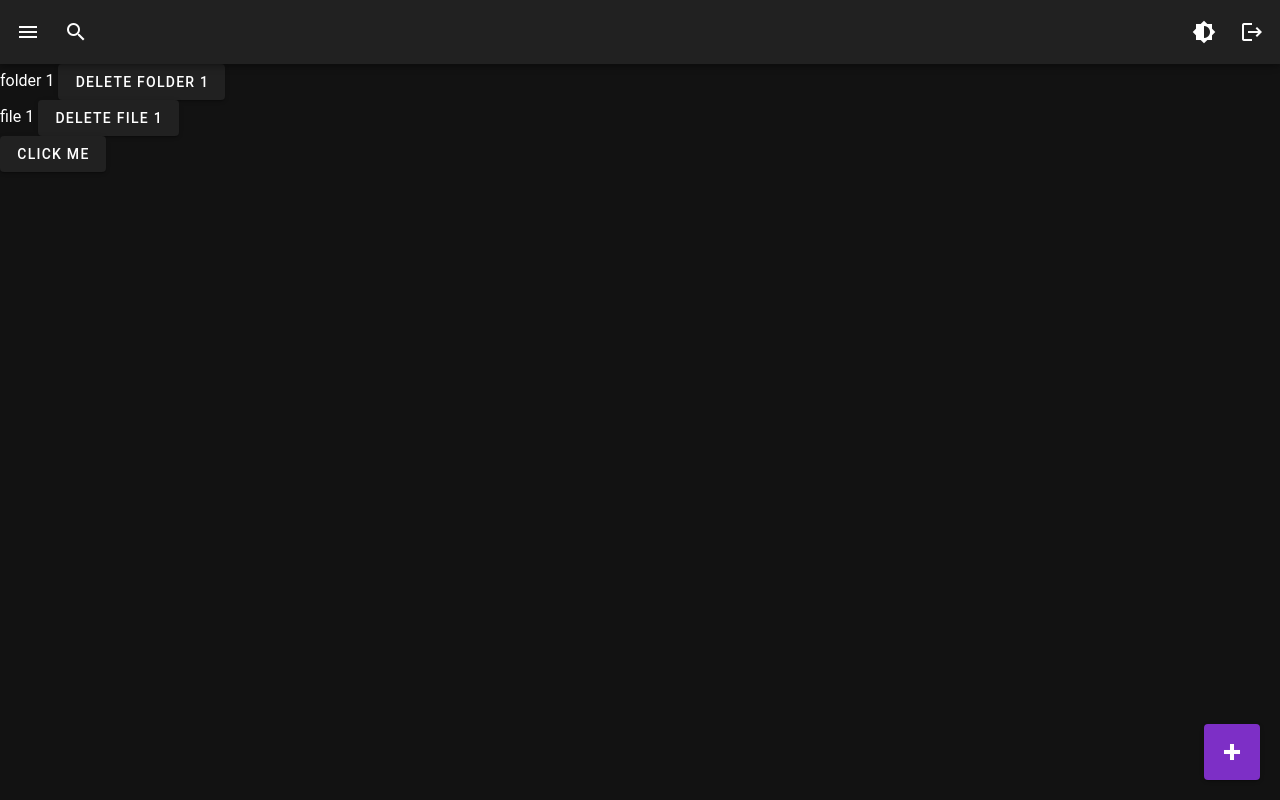
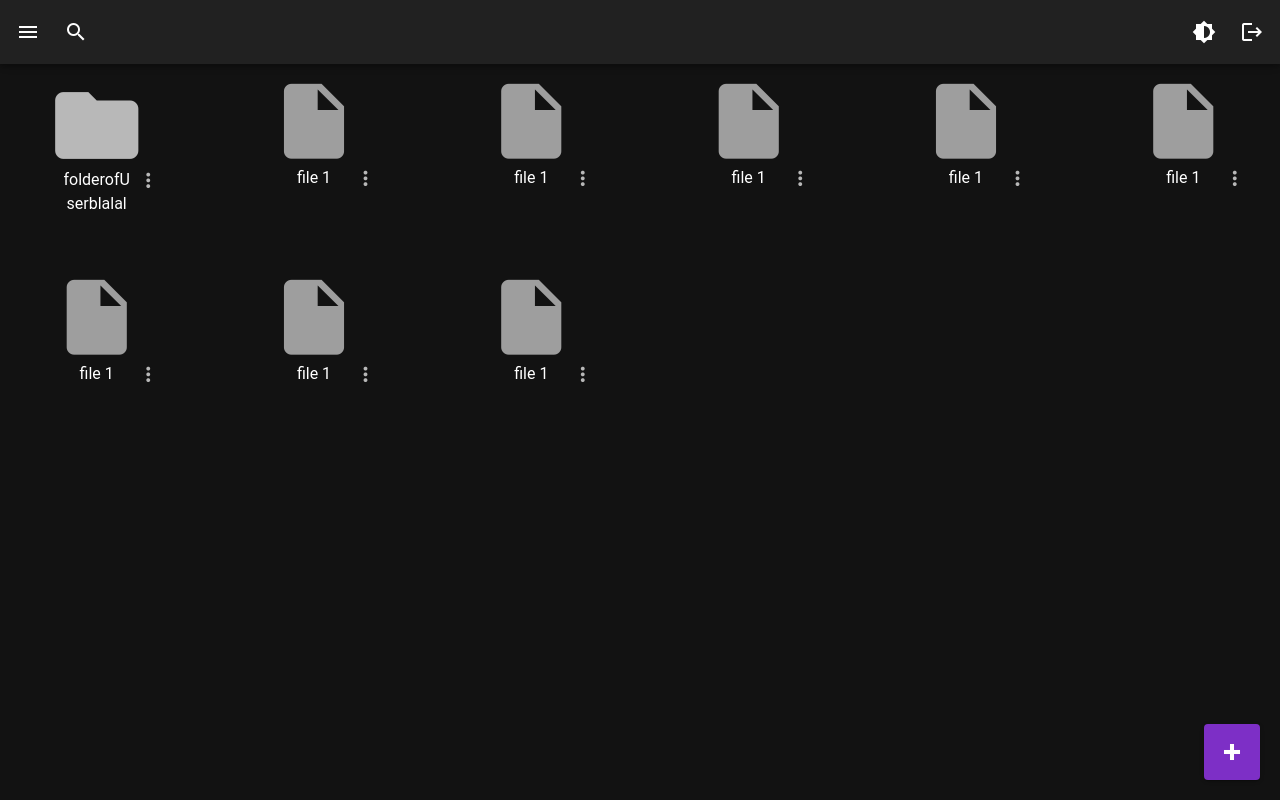
Before and after one commit to LouisRadek/nuxt3-cloud, a Nuxt app: page /cloud in a window 1280 px wide. Built offline with nearby package versions, Linux system fonts and the light colour scheme.

Commit message:
feat(user): add file component

```diff
--- a/src/app.vue
+++ b/src/app.vue
@@ -1,5 +1,5 @@
 <template>
-    <NuxtLayout>
-      <NuxtPage />
-    </NuxtLayout>
+  <NuxtLayout>
+    <NuxtPage />
+  </NuxtLayout>
 </template>
--- a/src/components/FileList/FileList.vue
+++ b/src/components/FileList/FileList.vue
@@ -17,12 +17,21 @@ export default {
 
 <template>
   <div>
-    <FileListItem
-      v-for="file in files"
-      :key="file.id"
-      :file="file"
-      @delete="onDelete(file.id)"
-    />
+    <VRow>
+      <VCol
+        v-for="file in files"
+        :key="file.id"
+        cols="6"
+        sm="4"
+        md="2"
+        class="pa-6"
+      >
+        <FileListItem
+          :file="file"
+          @delete="onDelete(file.id)"
+        />
+
+      </VCol>
+    </VRow>
   </div>
-  <VBtn @click="onDelete('test')">click me</VBtn>
 </template>
--- a/src/components/FileList/FileListItem.vue
+++ b/src/components/FileList/FileListItem.vue
@@ -14,7 +14,17 @@ export default{
     }
   },
 
+  data () {
+    return {
+      isContextBarVisible: false
+    }
+  },
+
   methods: {
+    toggleContextBar () {
+      this.isContextBarVisible = !this.isContextBarVisible
+    },
+
     onClickDelete () {
       this.$emit('delete')
     }
@@ -23,9 +33,55 @@ export default{
 </script>
 
 <template>
-  <div>
-    {{ file.name }}
+  <VSheet
+    class="d-flex flex-column justify-center align-center"
+    color="transparent"
+  >
+    <VIcon
+      :color="file.type === 'folder' ? 'tertiary' : 'grey'"
+      :size="file.type === 'folder' ? '100' : '90'"
+    >
+      {{ `mdi-${file.type}` }}
+    </VIcon>
 
-    <VBtn @click="onClickDelete">delete {{ file.name }}</VBtn>
-  </div>
+    <div
+      :class="file.type === 'folder' ? 'mt-n2 mb-2' : ''"
+      class="File"
+    >
+      <div class="File-fileName">
+        {{ file.name }}
+      </div>
+
+      <div class="File-fileActions">
+        <VIcon
+          color="tertiary"
+          size="23px"
+          @click="toggleContextBar"
+        >
+          mdi-dots-vertical
+        </VIcon>
+      </div>
+    </div>
+  </VSheet>
 </template>
+
+<style scoped>
+  .File {
+    display: grid;
+    justify-content: center;
+    grid-template-columns: 1fr 70px 1fr;
+    grid-auto-rows: minmax(25px, auto);
+  }
+
+  .File-fileName {
+    text-align: center;
+    grid-column-start: 2;
+    grid-column-end: 3;
+    line-break: anywhere;
+  }
+
+  .File-fileActions {
+    padding-left: 5px;
+  }
+
+</style>
--- a/src/layouts/default.vue
+++ b/src/layouts/default.vue
@@ -109,12 +109,15 @@
       />
 
       <VSlideXReverseTransition>
+        <div
+          v-if="isInputFileVisible"
+          class="AddNewFileInput"
+        >
           <VCard
-          v-if="isInputFileVisible"
             rounded
             width="400"
+            max-width="60vw"
             variant="flat"
-          class="AddNewFileInput"
           >
             <VFileInput
               counter
@@ -125,6 +128,7 @@
               variant="underlined"
             />
           </VCard>
+        </div>
       </VSlideXReverseTransition>
     </VMain>
   </VApp>
@@ -140,6 +144,6 @@
   .AddNewFileInput {
     position: fixed;
     right: 100px;
-    bottom: 15px;
+    bottom: 10px;
   }
 </style>
--- a/src/pages/cloud.vue
+++ b/src/pages/cloud.vue
@@ -10,14 +10,49 @@
         files: [
           {
             id: '1',
-            name: 'folder 1',
+            name: 'folderofUserblalal',
             type: 'folder'
           },
           {
             id: '2',
             name: 'file 1',
             type: 'file'
-          }
+          },
+          {
+            id: '3',
+            name: 'file 1',
+            type: 'file'
+          },
+          {
+            id: '4',
+            name: 'file 1',
+            type: 'file'
+          },
+          {
+            id: '5',
+            name: 'file 1',
+            type: 'file'
+          },
+          {
+            id: '6',
+            name: 'file 1',
+            type: 'file'
+          },
+          {
+            id: '7',
+            name: 'file 1',
+            type: 'file'
+          },
+          {
+            id: '8',
+            name: 'file 1',
+            type: 'file'
+          },
+          {
+            id: '9',
+            name: 'file 1',
+            type: 'file'
+          },
         ]
       }
     },
```
Lines whose indentation alone changed are shown as unchanged.
